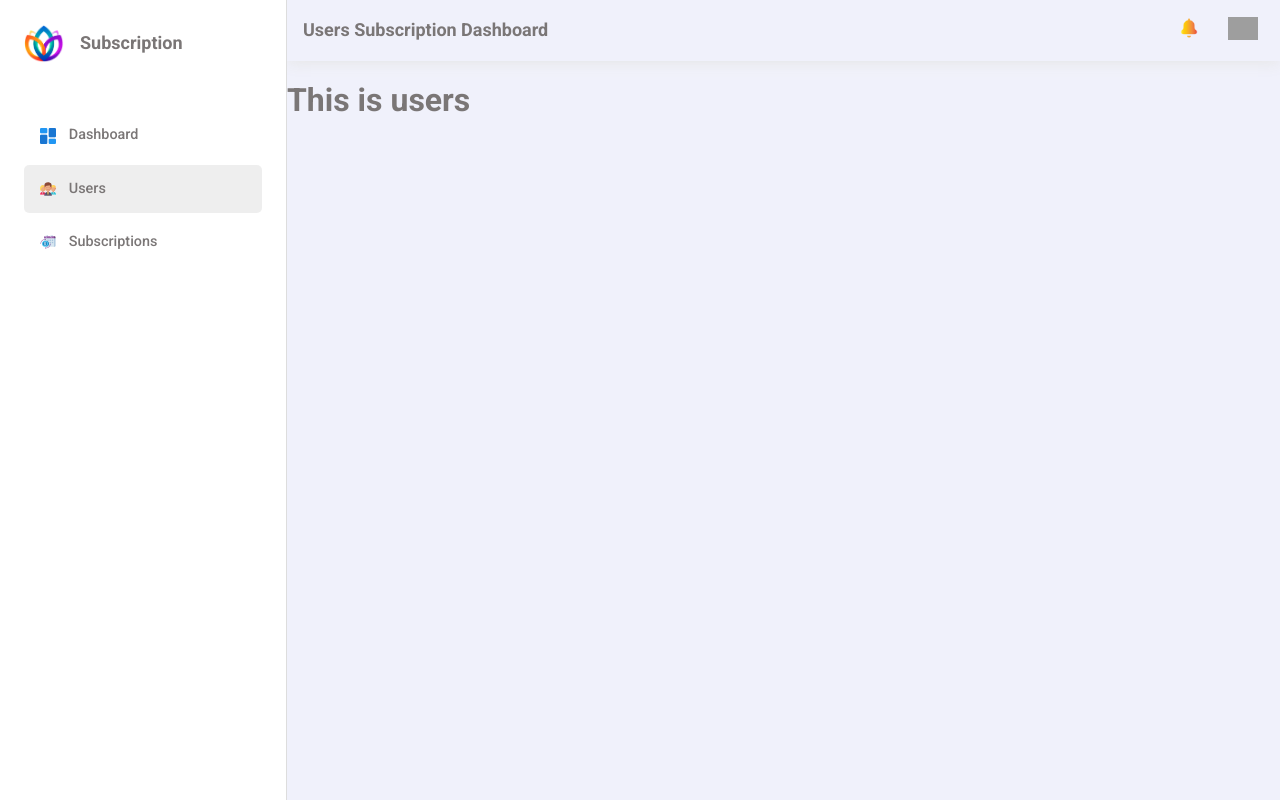
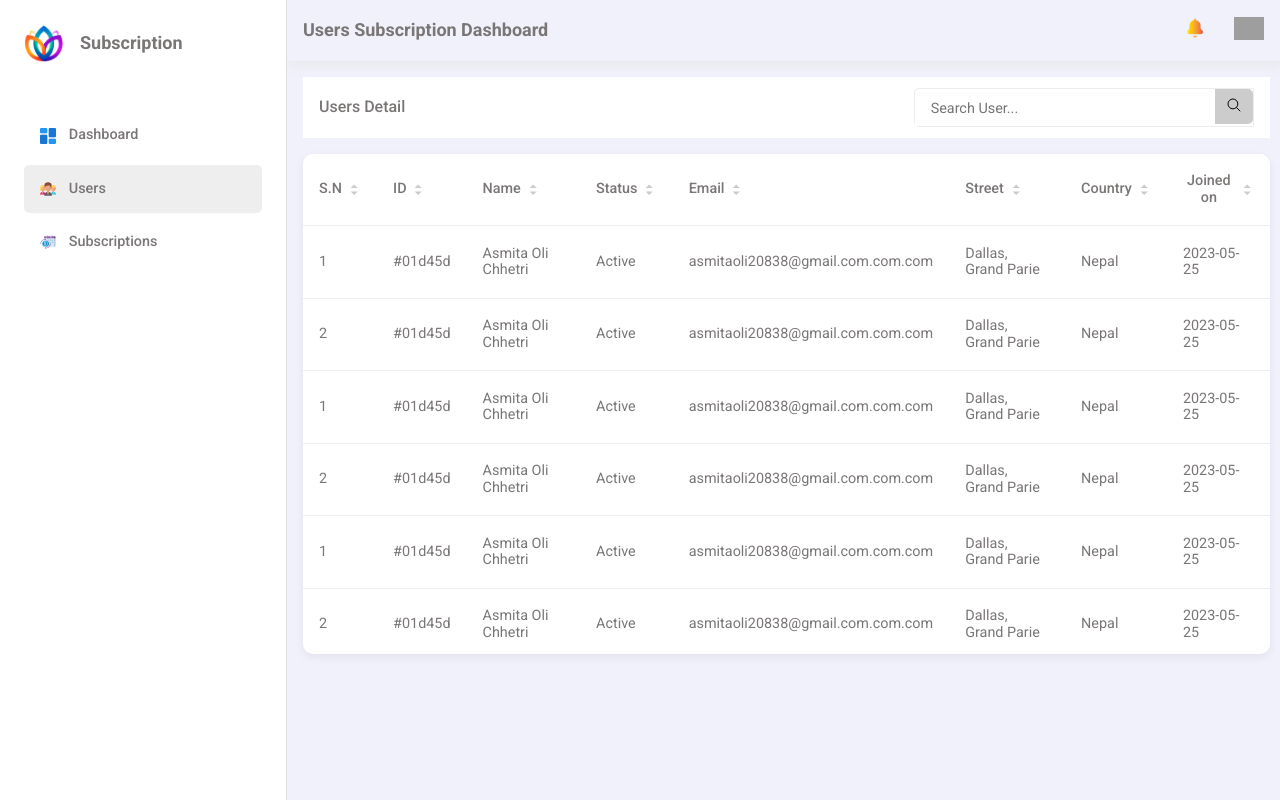
Before and after one commit to dilipbk/subscriptions-dashboard, a React (Vite) app: page /users in a window 1280 px wide. Built offline with nearby package versions, Linux system fonts and the light colour scheme; grey boxes are pictures that could not be loaded.

Commit message:
users page design completed

```diff
--- a/src/app/AppRoutes.tsx
+++ b/src/app/AppRoutes.tsx
@@ -1,6 +1,7 @@
 import { createBrowserRouter, Outlet, RouterProvider } from "react-router-dom";
 import Layout from "../common/layout";
 import Dashboard from "../pages/Dashboard/Dashboard";
+import Users from "../pages/Users/Users";
 
 const router = createBrowserRouter([
   {
@@ -13,7 +14,7 @@ const router = createBrowserRouter([
       },
       {
         path: "users",
-        element: <h1>This is users</h1>,
+        element: <Users />,
       },
       {
         path: "subscriptions",
--- /dev/null
+++ b/src/app/store/store.ts
@@ -0,0 +1,5 @@
+import { configureStore } from "@reduxjs/toolkit";
+
+export const store = configureStore({
+  reducer: {},
+});
--- a/src/common/components/Table/Table.tsx
+++ b/src/common/components/Table/Table.tsx
@@ -1,5 +1,5 @@
-import sortUp from "../../../assets/icons/sort-up.png";
-import sortDown from "../../../assets/icons/sort-down.png";
+import { IoMdArrowDropup } from "react-icons/io";
+import { IoMdArrowDropdown } from "react-icons/io";
 
 const Table = () => {
   return (
@@ -11,10 +11,10 @@ const Table = () => {
               S.N
               <div className="sorter">
                 <span>
-                  <img src={sortUp} alt="up" />
+                  <IoMdArrowDropup />
                 </span>
                 <span>
-                  <img src={sortDown} alt="down" />
+                  <IoMdArrowDropdown />
                 </span>
               </div>
             </div>
@@ -24,10 +24,10 @@ const Table = () => {
               ID
               <div className="sorter">
                 <span>
-                  <img src={sortUp} alt="up" />
+                  <IoMdArrowDropup />
                 </span>
                 <span>
-                  <img src={sortDown} alt="down" />
+                  <IoMdArrowDropdown />
                 </span>
               </div>
             </div>
@@ -37,10 +37,10 @@ const Table = () => {
               Name
               <div className="sorter">
                 <span>
-                  <img src={sortUp} alt="up" />
+                  <IoMdArrowDropup />
                 </span>
                 <span>
-                  <img src={sortDown} alt="down" />
+                  <IoMdArrowDropdown />
                 </span>
               </div>
             </div>
@@ -50,10 +50,10 @@ const Table = () => {
               Status
               <div className="sorter">
                 <span>
-                  <img src={sortUp} alt="up" />
+                  <IoMdArrowDropup />
                 </span>
                 <span>
-                  <img src={sortDown} alt="down" />
+                  <IoMdArrowDropdown />
                 </span>
               </div>
             </div>
@@ -63,10 +63,10 @@ const Table = () => {
               Email
               <div className="sorter">
                 <span>
-                  <img src={sortUp} alt="up" />
+                  <IoMdArrowDropup />
                 </span>
                 <span>
-                  <img src={sortDown} alt="down" />
+                  <IoMdArrowDropdown />
                 </span>
               </div>
             </div>
@@ -76,10 +76,10 @@ const Table = () => {
               Street
               <div className="sorter">
                 <span>
-                  <img src={sortUp} alt="up" />
+                  <IoMdArrowDropup />
                 </span>
                 <span>
-                  <img src={sortDown} alt="down" />
+                  <IoMdArrowDropdown />
                 </span>
               </div>
             </div>
@@ -89,10 +89,10 @@ const Table = () => {
               Country
               <div className="sorter">
                 <span>
-                  <img src={sortUp} alt="up" />
+                  <IoMdArrowDropup />
                 </span>
                 <span>
-                  <img src={sortDown} alt="down" />
+                  <IoMdArrowDropdown />
                 </span>
               </div>
             </div>
@@ -102,10 +102,10 @@ const Table = () => {
               Joined on
               <div className="sorter">
                 <span>
-                  <img src={sortUp} alt="up" />
+                  <IoMdArrowDropup />
                 </span>
                 <span>
-                  <img src={sortDown} alt="down" />
+                  <IoMdArrowDropdown />
                 </span>
               </div>
             </div>
--- a/src/common/components/Table/TableSummary.tsx
+++ b/src/common/components/Table/TableSummary.tsx
@@ -1,5 +1,33 @@
 const TableSummary = () => {
-  return <div>TableSummary</div>;
+  return (
+    <div className="table-summary flex justify-between items-center text-sm">
+      <div className="result-count flex items-center gap-1">
+        <div className="count-selector">
+          <label htmlFor="count-changer">Show Results</label>
+          <select name="count-changer" id="count-changer">
+            <option value="10" defaultChecked>
+              10
+            </option>
+            <option value="20">20</option>
+            <option value="10o">100</option>
+          </select>
+        </div>
+        <div className="page">
+          <p>Page: 1</p>
+        </div>
+        <div className="results-of">Showing 10 / 100</div>
+      </div>
+      <div className="pagination flex items-center">
+        <button className="prev page">Prev</button>
+        <button className="first page">1</button>
+        <button className="second page active">2</button>
+        <button className="third page">3</button>
+        <button className="escape">...</button>
+        <button className="last page">30</button>
+        <button className="next page">Next</button>
+      </div>
+    </div>
+  );
 };
 
 export default TableSummary;
--- a/src/main.tsx
+++ b/src/main.tsx
@@ -2,9 +2,13 @@ import React from "react";
 import ReactDOM from "react-dom/client";
 import App from "./app";
 import "./styles/index.scss";
+import { store } from "./app/store/store.ts";
+import { Provider } from "react-redux";
 
 ReactDOM.createRoot(document.getElementById("root")!).render(
   <React.StrictMode>
-    <App />
+    <Provider store={store}>
+      <App />
+    </Provider>
   </React.StrictMode>
 );
--- a/src/pages/Dashboard/Dashboard.tsx
+++ b/src/pages/Dashboard/Dashboard.tsx
@@ -20,6 +20,7 @@ import {
   Tooltip,
   Legend,
 } from "recharts";
+import TableSummary from "../../common/components/Table/TableSummary";
 
 const data = [
   {
@@ -113,33 +114,7 @@ const Dashboard = () => {
               <div className="content-table">
                 <Table />
               </div>
-              <div className="table-summary flex justify-between items-center text-sm">
-                <div className="result-count flex items-center gap-1">
-                  <div className="count-selector">
-                    <label htmlFor="count-changer">Show Results</label>
-                    <select name="count-changer" id="count-changer">
-                      <option value="10" defaultChecked>
-                        10
-                      </option>
-                      <option value="20">20</option>
-                      <option value="10o">100</option>
-                    </select>
-                  </div>
-                  <div className="page">
-                    <p>Page: 1</p>
-                  </div>
-                  <div className="results-of">Showing 10 / 100</div>
-                </div>
-                <div className="pagination flex items-center">
-                  <button className="prev page">Prev</button>
-                  <button className="first page">1</button>
-                  <button className="second page active">2</button>
-                  <button className="third page">3</button>
-                  <button className="escape">...</button>
-                  <button className="last page">30</button>
-                  <button className="next page">Next</button>
-                </div>
-              </div>
+              <TableSummary />
             </div>
           </div>
           <div className="subscriptions-stat">
--- /dev/null
+++ b/src/pages/Users/Users.tsx
@@ -0,0 +1,34 @@
+import { IoSearchOutline } from "react-icons/io5";
+import Table from "../../common/components/Table/Table";
+import TableSummary from "../../common/components/Table/TableSummary";
+
+const Users = () => {
+  return (
+    <main className="users-container">
+      <div className="container">
+        <div className="table-header bg-white flex items-center justify-between">
+          <div className="page-title">
+            <h4 className="text-md font-medium">Users Detail</h4>
+          </div>
+          <div className="user-search">
+            <input
+              type="text"
+              name="user"
+              id="user-search"
+              placeholder="Search User..."
+            />
+            <button>
+              <IoSearchOutline />
+            </button>
+          </div>
+        </div>
+        <div className="users-data__container bg-white">
+          <Table />
+          <TableSummary />
+        </div>
+      </div>
+    </main>
+  );
+};
+
+export default Users;
--- a/src/styles/components/table.scss
+++ b/src/styles/components/table.scss
@@ -31,13 +31,16 @@ table {
     font-weight: 500;
   }
 
-  th .sorter img {
-    width: 8px;
+  th .sorter {
+    margin-top: -7px;
   }
 
   th .sorter span {
+    color: #ccc;
     line-height: 0;
+    height: 7px;
     display: block;
+    cursor: pointer;
   }
 
   td {
--- a/src/styles/index.scss
+++ b/src/styles/index.scss
@@ -11,3 +11,4 @@
 @import "./components/header.scss";
 @import "./components/summarycard.scss";
 @import "./pages/dashboard.scss";
+@import "./pages/users.scss";
--- a/src/styles/pages/dashboard.scss
+++ b/src/styles/pages/dashboard.scss
@@ -29,9 +29,6 @@
       box-shadow: 5px 5px 15px #ebebeb;
       border-radius: 13px;
     }
-  }
-
-  .subscribers-of-category {
   }
 }
 
--- /dev/null
+++ b/src/styles/pages/users.scss
@@ -0,0 +1,34 @@
+.table-header {
+  padding: 0.7rem 1rem;
+
+  .user-search {
+    border: 1px solid #ececec;
+    border-radius: 5px 0 0 5px;
+  }
+
+  input {
+    padding: 0.5rem 1rem;
+    width: 300px;
+    font-size: 0.9rem;
+    border: none;
+    outline: none;
+  }
+
+  button {
+    padding: 0.5rem 0.7rem;
+    background: #ccc;
+    border: none;
+    outline: none;
+    line-height: 1;
+    border-radius: 0 5px 5px 0;
+    cursor: pointer;
+  }
+}
+
+.users-data__container {
+  height: clamp(300px, 500px, 600px);
+  margin-top: 1rem;
+  border-radius: 10px;
+  box-shadow: 0 3px 10px #0001;
+  overflow: auto;
+}
```
